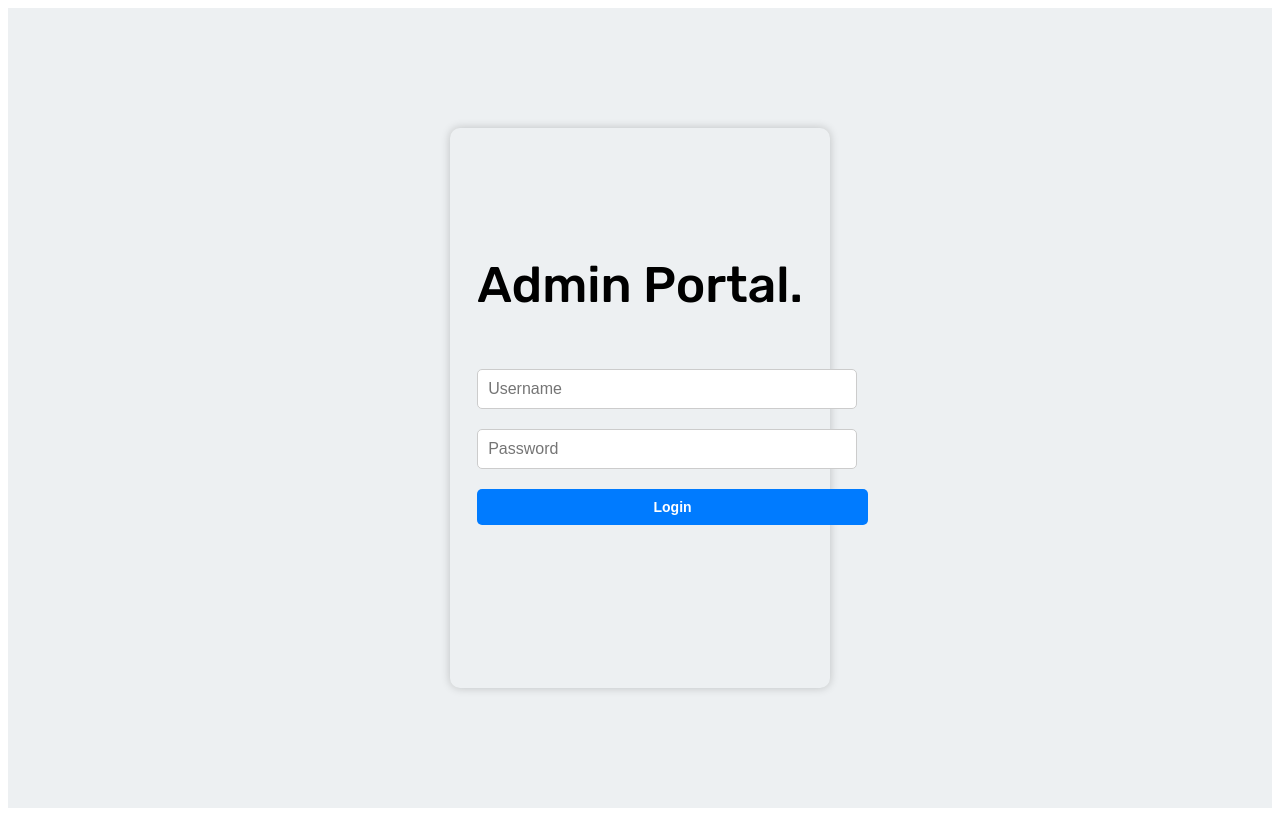
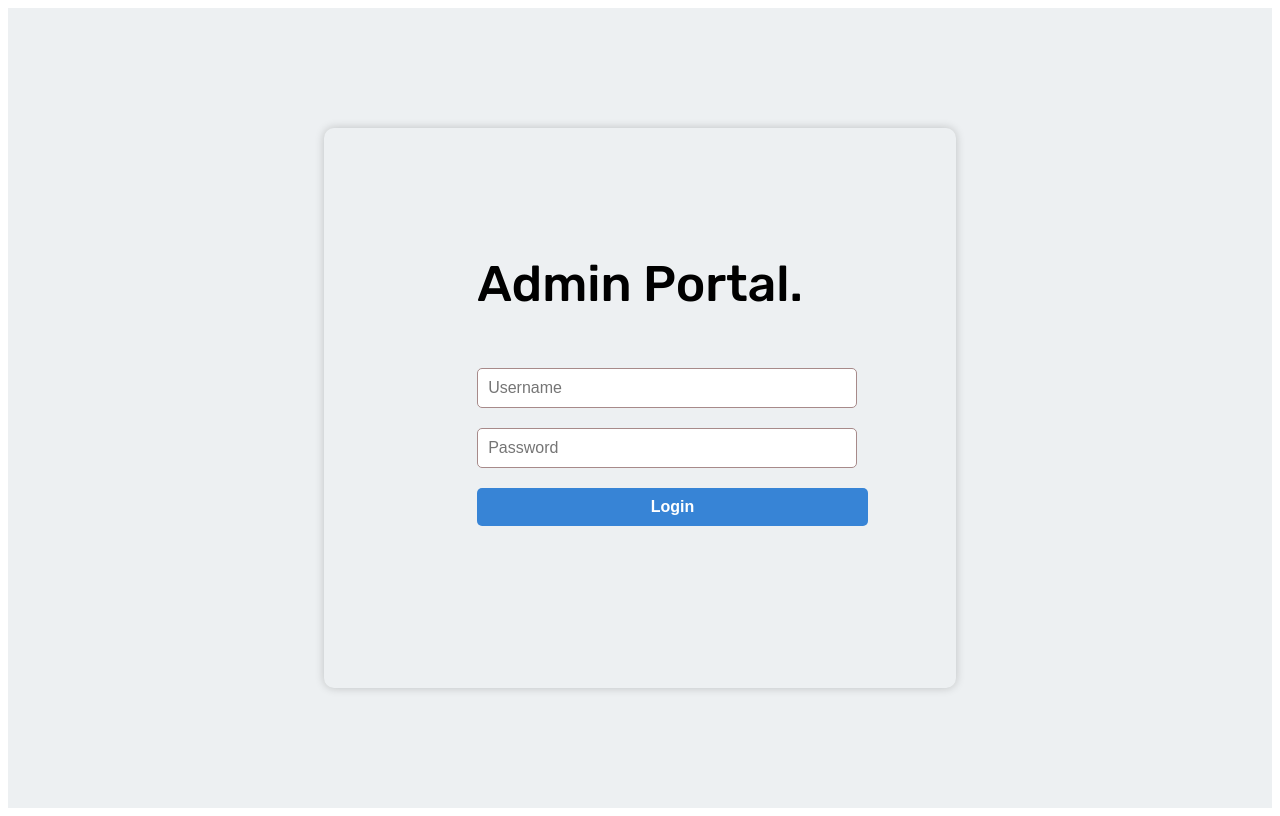
Before and after one commit to SandaruDias/CompanyB, a React (Vite) app in the folder FrontendPrabath/Frontend/: page /adminPortal in a window 1280 px wide. Built offline with nearby package versions, Linux system fonts and the light colour scheme.

Commit message:
workerportal done

```diff
--- a/FrontendPrabath/Frontend/src/Pages/WorkerPortal.jsx
+++ b/FrontendPrabath/Frontend/src/Pages/WorkerPortal.jsx
@@ -1,9 +1,9 @@
 import React, { useState } from "react";
-import "./../Styles/Login.css";
+import "./../Styles/WorkerPortal.css";
 import Select from "react-dropdown-select";
 
 function WorkerPortal() {
-  const [details, setDetails] = useState({ username: "", password: "" });
+  const [details, setDetails] = useState({ username: "", password: "", workStation: "" });
   const [selectedValue, setSelectedValue] = useState([]);
 
   // Updated options for Select dropdown with Work Stations
@@ -22,15 +22,20 @@ function WorkerPortal() {
 
   const handleSelectChange = (values) => {
     setSelectedValue(values);
+    // Assuming single selection, so getting the first selected value
+    const selectedStation = values.length > 0 ? values[0].value : "";
+    setDetails(prev => ({
+      ...prev,
+      workStation: selectedStation
+    }));
   };
 
   const handleSubmit = (e) => {
     e.preventDefault();
     console.log(details);
-    console.log(selectedValue);
     // Setup validation
     // Pass to database
-    setDetails({ username: "", password: "" });
+    setDetails({ username: "", password: "", workStation: "" });
   };
 
   return (
@@ -64,7 +69,7 @@ function WorkerPortal() {
               searchable={true}
               clearable={true}
               style={{
-                width: '100%',
+                width: '80%',
                 fontSize: '16px',
                 backgroundColor: 'white',
               }}
--- a/FrontendPrabath/Frontend/src/Styles/Login.css
+++ b/FrontendPrabath/Frontend/src/Styles/Login.css
@@ -13,11 +13,13 @@
   justify-content: center;
   align-items: center;
   height: 70%;
-  width: 30%;
+  width: 50%;
   border-radius: 10px;
-  box-shadow: 0 0 10px rgba(0, 0, 0, 0.2);
+  box-shadow: 0 0 10px rgba(77, 10, 185, 0.2);
   column-gap: 100px;
+
 }
+
 .details {
   display: flex;
   flex-direction: column;
@@ -28,7 +30,7 @@
 input[type="password"] {
   width: 110%;
   padding: 10px;
-  border: 1px solid #ccc;
+  border: 1px solid #bd1313;
   border-radius: 5px;
   font-size: 16px;
   outline: none;
@@ -37,13 +39,13 @@ input[type="password"] {
 .login-button {
   width: 120%;
   padding: 10px;
-  background-color: #007bff;
-  color: #fff;
+  background-color: #448fe0;
+  color: #f8f1f1;
   border: none;
   border-radius: 5px;
   cursor: pointer;
-  transition: background-color 0.3s ease;
-  font-size: 14px;
+  transition: background-color 0.2s ease;
+  font-size: 16px;
   font-weight: bold;
 }
 
--- a/FrontendPrabath/Frontend/src/Styles/WorkerPortal.css
+++ b/FrontendPrabath/Frontend/src/Styles/WorkerPortal.css
@@ -13,10 +13,11 @@
   justify-content: center;
   align-items: center;
   height: 70%;
-  width: 30%;
+  width: 50%;
   border-radius: 10px;
   box-shadow: 0 0 10px rgba(0, 0, 0, 0.2);
   column-gap: 100px;
+  background-color:'black';
 }
 .details {
   display: flex;
@@ -28,7 +29,7 @@
 input[type="password"] {
   width: 110%;
   padding: 10px;
-  border: 1px solid #ccc;
+  border: 1px solid #a78a8a;
   border-radius: 5px;
   font-size: 16px;
   outline: none;
@@ -37,13 +38,13 @@ input[type="password"] {
 .login-button {
   width: 120%;
   padding: 10px;
-  background-color: #007bff;
+  background-color: #3784d6;
   color: #fff;
   border: none;
   border-radius: 5px;
   cursor: pointer;
   transition: background-color 0.3s ease;
-  font-size: 14px;
+  font-size: 16px;
   font-weight: bold;
 }
 
```
Also changed, not shown: 2 other files (tests, documents, lock files or other folders).
